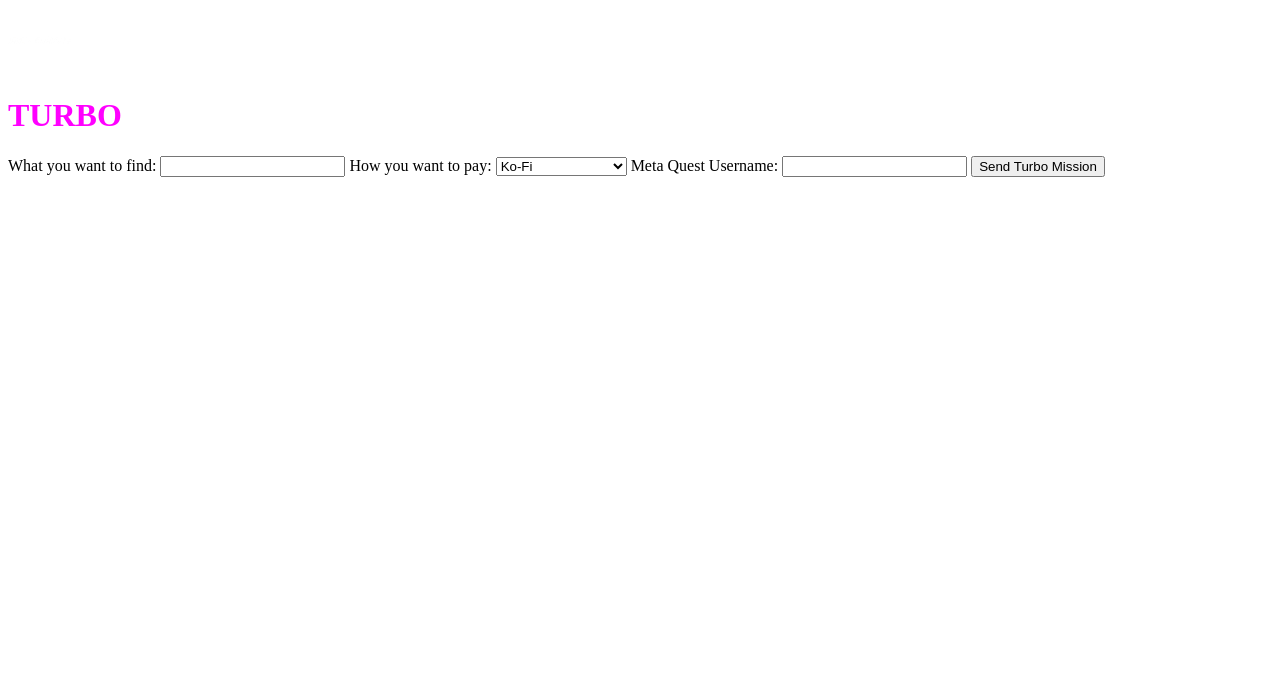
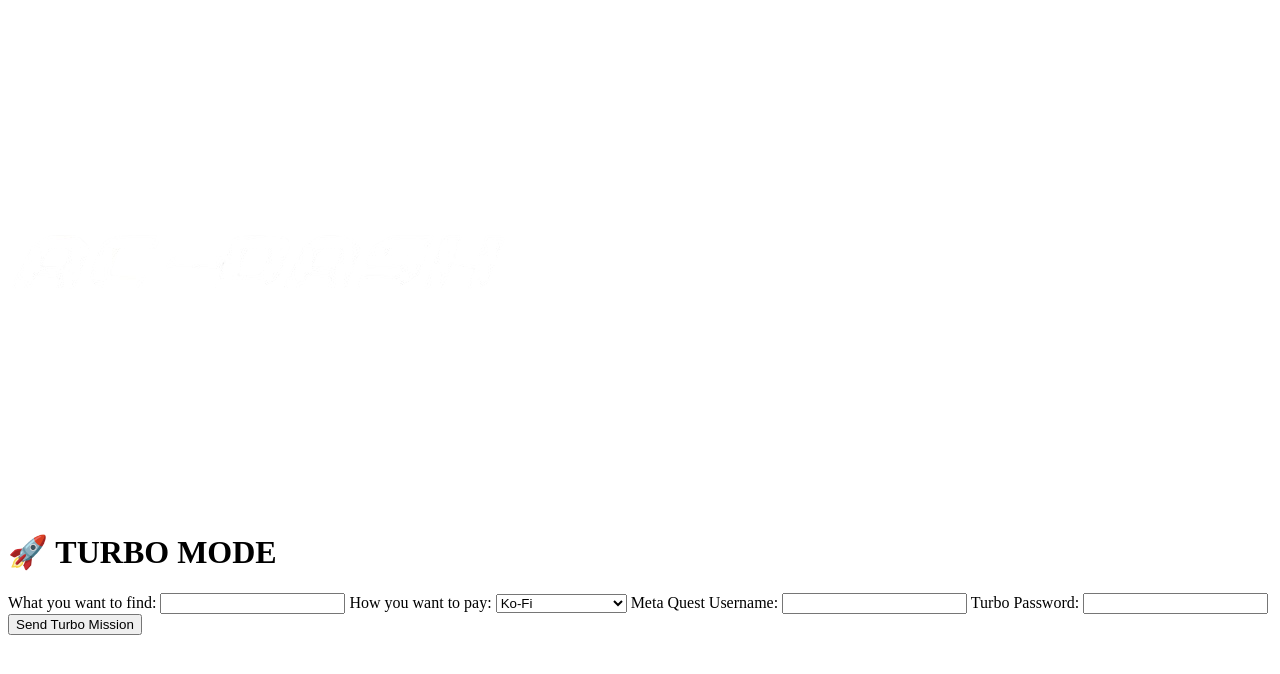
Before and after one commit to ac-dash/ac-dash.github.io, a plain HTML site: page turbo.html in a window 1280 px wide. Drawn offline with Linux system fonts and the light colour scheme.

Commit message:
Update turbo.html

```diff
--- a/turbo.html
+++ b/turbo.html
@@ -1,18 +1,17 @@
 <!DOCTYPE html>
 <html lang="en">
 <head>
-  <meta charset="UTF-8" />
-  <meta name="viewport" content="width=device-width, initial-scale=1.0"/>
-  <title>TURBO MISSION</title>
-  <link rel="stylesheet" href="style.css" />
+  <meta charset="UTF-8">
+  <title>Turbo Mission</title>
+  <link rel="stylesheet" href="style.css">
 </head>
 <body>
-  <header>
-    <img src="acdash.png" alt="Logo" style="height: 64px;">
-    <h1 style="font-family: 'Cursive'; font-weight: bold; color: #ff00ff;">TURBO</h1>
+  <header class="header">
+    <img src="acdash.png" alt="AC Dash Logo" class="logo" />
+    <h1 class="turbo-heading">🚀 TURBO MODE</h1>
   </header>
 
-  <main>
+  <main class="form-section">
     <form id="missionForm">
       <label>What you want to find:</label>
       <input type="text" id="goal" required />
@@ -28,7 +27,10 @@
       <label>Meta Quest Username:</label>
       <input type="text" id="username" required />
 
-      <button type="submit" class="turbo-button">Send Turbo Mission</button>
+      <label>Turbo Password:</label>
+      <input type="password" id="turboPass" required />
+
+      <button type="submit" class="gradient-button bold">Send Turbo Mission</button>
     </form>
 
     <p id="lobbyCode" class="lobby-code-display"></p>
```
